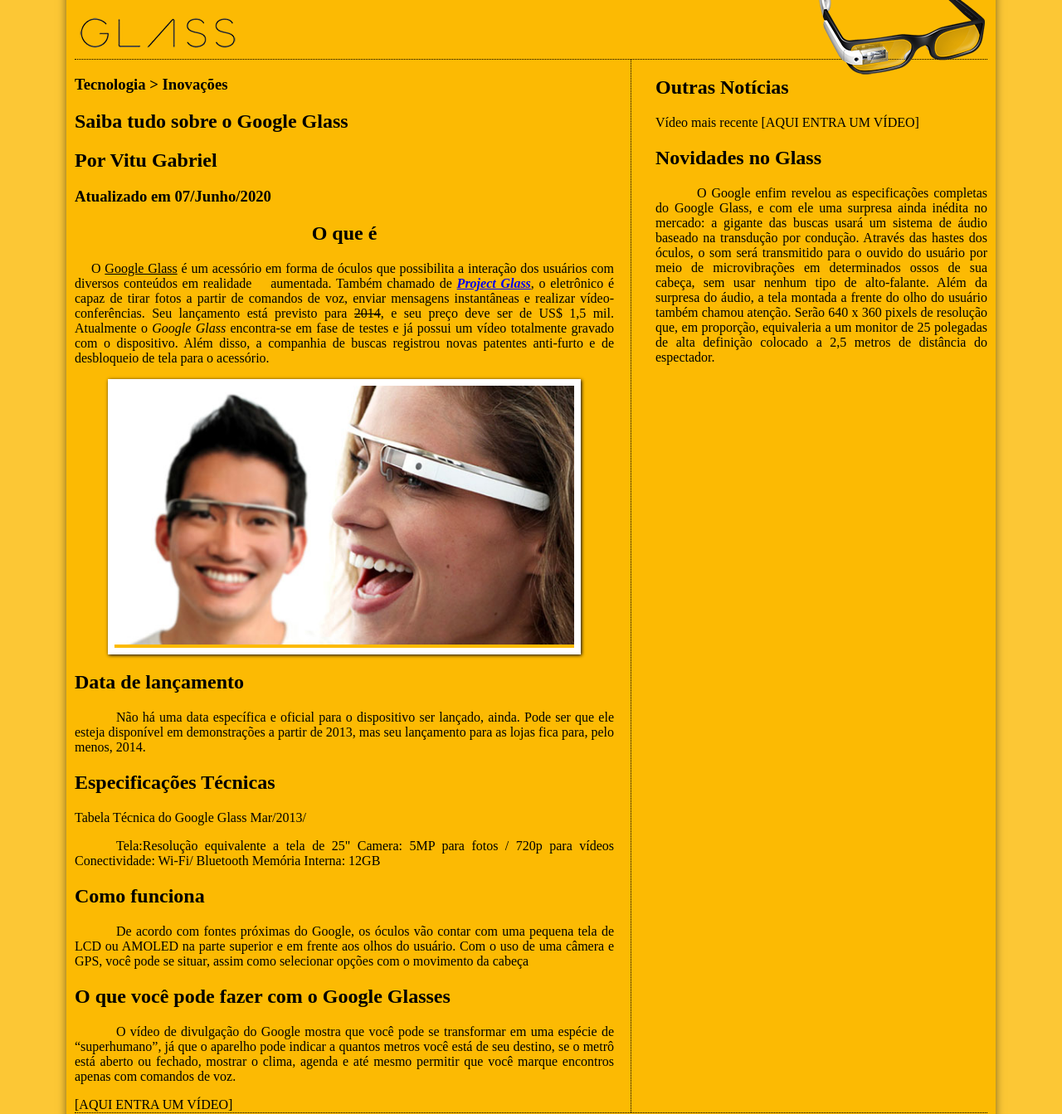
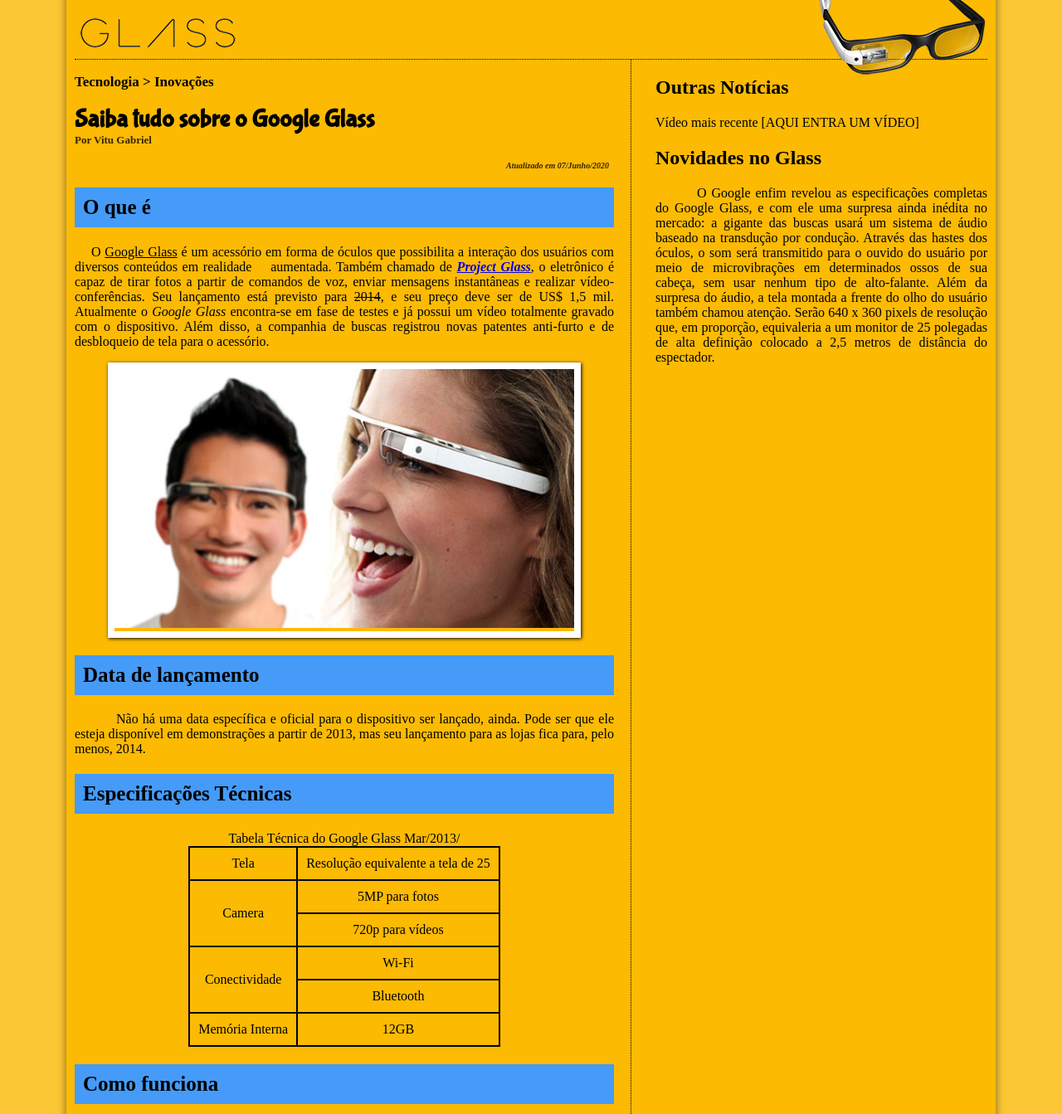
Before and after one commit to vitorgabrielmoura/Curso-SiteHTML5, a plain HTML site: page index.html in a window 1280 px wide. Shown: the part 87-1430 px from the top of the page at 83% size. Drawn offline with Linux system fonts and the light colour scheme.

Commit message:
Aula 19
Criando e formatando de forma básica uma tabela

```diff
--- a/_css/estilo.css
+++ b/_css/estilo.css
@@ -137,6 +137,22 @@ section#corpo{
     padding-right: 20px;
 }
 
+/* formatação da tabela */
+
+table#tabelaspec{
+    border: 1px solid black;
+    border-spacing: 0px;
+    margin-left: auto;
+    margin-right: auto;
+}
+
+table#tabelaspec td{
+    border: 1px solid black;
+    padding: 10px;
+    text-align: center;
+    vertical-align: center;
+}
+
 aside#lateral{
     display:block;
     width: 400px;
@@ -148,3 +164,36 @@ footer#rodape{
     border-top: 1px dotted black;
     padding-top: -5px;
 }
+
+/* formatação do texto na pagina principal*/
+
+hgroup#indices h1{
+    font-family: 'FontLogo', sans-serif;
+    font-size: 30px;
+    margin-bottom: 0px;
+    margin-top: 0px;
+    padding: 0px;
+}
+
+hgroup#indices h4#autor{
+    font-size: 13px;
+    color: rgba(0,0,0,0.8);
+    margin-top: 0px;
+    padding-top: 0px;
+    background-color: transparent;
+}
+
+hgroup#indices h3#data{
+    font-size: 10px;
+    color: rgba(0,0,0,0.8);
+    position: relative;
+    left: 80%;
+    margin-bottom: 0px;
+    font-style: italic;
+}
+
+section#corpo h2{
+    font-size: 25px;
+    background-color: rgba(69, 155, 247, 1);
+    padding: 10px;
+}
--- a/index.html
+++ b/index.html
@@ -31,14 +31,14 @@
     </header>
 
 <section id="corpo">
-<hgroup>
-<h3>Tecnologia > Inovações</h3> <!-- <br/> É BREAK ROW, PULAR LINHA-->
+<hgroup id="indices">
+<h3 style="font-size: 17px; border-bottom: 0px; padding: 0px;">Tecnologia > Inovações</h3> <!-- <br/> É BREAK ROW, PULAR LINHA-->
 <h1>Saiba tudo sobre o Google Glass</h1>
-<h2>Por Vitu Gabriel</h2>
-<h3>Atualizado em 07/Junho/2020</h3>
+<h4 id="autor">Por Vitu Gabriel</h4>
+<h3 id="data">Atualizado em 07/Junho/2020</h3>
 </hgroup>
 
-<h2 style="text-align: center;">O que é</h2>
+<h2 style="text-align: left;">O que é</h2>
 <p style="text-align: justify; ; text-indent: 20px;">
     O <span style="text-decoration: underline; text-shadow: black;">Google Glass</span> é um acessório em forma de óculos que possibilita a interação dos usuários com diversos conteúdos em realidade &nbsp;&nbsp;&nbsp;aumentada. Também chamado de <b><i><a href="https://www.google.com/glass/start/" target="_blank">Project Glass</a></i></b>, o eletrônico é capaz de tirar fotos a partir de comandos de voz, enviar mensagens instantâneas e realizar vídeo&shy;confer&shy;ênci&shy;as. Seu lançamento está previsto para <del>2014</del>, e seu preço deve ser de US$ 1,5 mil. Atualmente o <em>Google Glass</em> encontra-se em fase de testes e já possui um vídeo totalmente gravado com o dispositivo. Além disso, a companhia de buscas registrou novas patentes anti-furto e de desbloqueio de tela para o acessório.</p> <!-- &shy; serve para quebrar palavras e colocar o hifen-->
 
@@ -51,12 +51,16 @@
 <p>Não há uma data específica e oficial para o dispositivo ser lançado, ainda. Pode ser que ele esteja disponível em demonstrações a partir de 2013, mas seu lançamento para as lojas fica para, pelo menos, 2014.</p>
 
 <h2>Especificações Técnicas</h2>
-Tabela Técnica do Google Glass Mar/2013/
 
-<p>Tela:Resolução equivalente a tela de 25"
-Camera: 5MP para fotos / 720p para vídeos
-Conectividade: Wi-Fi/ Bluetooth
-Memória Interna: 12GB</p>
+<table id="tabelaspec">
+<caption>Tabela Técnica do Google Glass Mar/2013/</caption>
+<tr><td>Tela</td><td>Resolução equivalente a tela de 25</td></tr>
+<tr><td rowspan="2">Camera</td> <td>5MP para fotos </td></tr>
+<tr><td>720p para vídeos</td></tr>
+<tr><td rowspan="2">Conectividade</td> <td>Wi-Fi</td></tr>
+<tr><td>Bluetooth</td></tr>
+<tr><td>Memória Interna</td><td>12GB</td></tr>
+</table>
 
 <h2>Como funciona</h2>
 <p>De acordo com fontes próximas do Google, os óculos vão contar com uma pequena tela de LCD ou AMOLED na parte superior e em frente aos olhos do usuário. Com o uso de uma câmera e GPS, você pode se situar, assim como selecionar opções com o movimento da cabeça</p>
```
